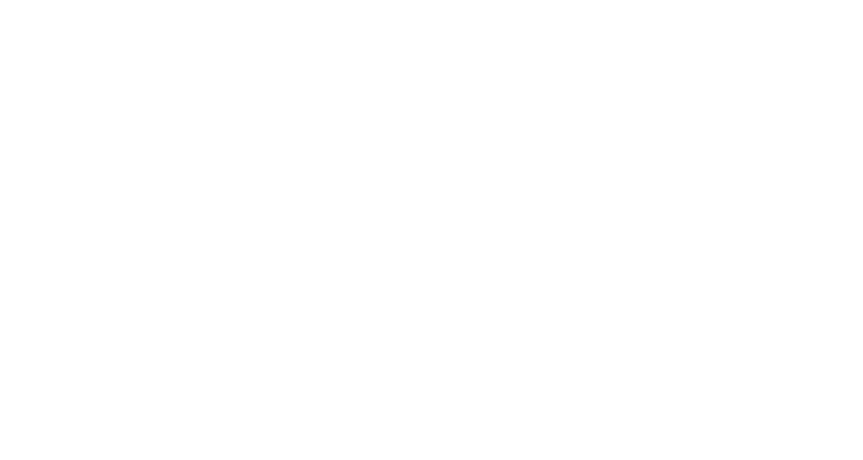
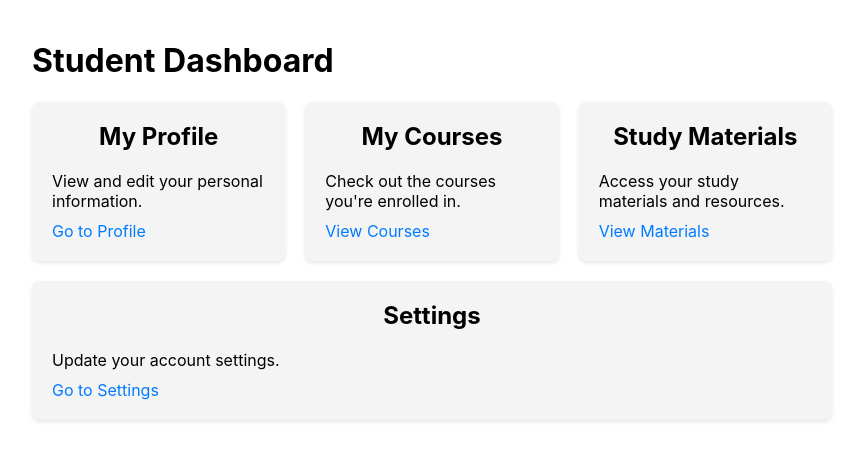
Before and after one commit to Preethika19/IntelliLearn, a React (Create React App) app: page /nextpage in a window 1280 px wide. Before the commit this address had no page. Shown: the top 460 px of the page, without its empty margins (208-1071 px from the left). Built offline with nearby package versions, Linux system fonts and the light colour scheme.

Commit message:
Updated login page to redirect to dashboard

```diff
--- a/src/App.js
+++ b/src/App.js
@@ -1,17 +1,18 @@
+// src/App.js
 import React from 'react';
-import { BrowserRouter as Router, Routes, Route } from 'react-router-dom';
-import LoginPage from './LoginPage';
-import Dashboard from './Dashboard'; // Make sure to create a Dashboard component
+import { BrowserRouter as Router, Route, Routes } from 'react-router-dom';
+import StudentLogin from './StudentLogin';
+import NextPage from './NextPage';
 
-const App = () => {
+function App() {
   return (
     <Router>
       <Routes>
-        <Route path="/" element={<LoginPage />} />
-        <Route path="/dashboard" element={<Dashboard />} />
+        <Route path="/nextpage" element={<NextPage />} />
+        <Route path="/" element={<StudentLogin />} />
       </Routes>
     </Router>
   );
-};
+}
 
 export default App;
--- a/src/NextPage.js
+++ b/src/NextPage.js
@@ -1,20 +1,36 @@
-// src/NextPage.js
+// src/StudentDashboard.js
 import React from 'react';
-import { useNavigate } from 'react-router-dom';
+import { Link } from 'react-router-dom';
+import './StudentDashboard.css'; // Optional: Create a CSS file for styling
 
-const NextPage = () => {
-  const navigate = useNavigate();
-
-  const handleNavigateToDashboard = () => {
-    navigate('/dashboard');
-  };
-
+const StudentDashboard = () => {
   return (
-    <div>
-      <h1>Welcome to the Next Page</h1>
-      <button onClick={handleNavigateToDashboard}>Go to Dashboard</button>
+    <div className="dashboard-container">
+      <h1>Student Dashboard</h1>
+      <div className="dashboard-content">
+        <div className="dashboard-card">
+          <h2>My Profile</h2>
+          <p>View and edit your personal information.</p>
+          <Link to="/profile">Go to Profile</Link>
+        </div>
+        <div className="dashboard-card">
+          <h2>My Courses</h2>
+          <p>Check out the courses you're enrolled in.</p>
+          <Link to="/courses">View Courses</Link>
+        </div>
+        <div className="dashboard-card">
+          <h2>Study Materials</h2>
+          <p>Access your study materials and resources.</p>
+          <Link to="/materials">View Materials</Link>
+        </div>
+        <div className="dashboard-card">
+          <h2>Settings</h2>
+          <p>Update your account settings.</p>
+          <Link to="/settings">Go to Settings</Link>
+        </div>
+      </div>
     </div>
   );
 };
 
-export default NextPage;
+export default StudentDashboard;
--- a/src/StudentLogin.js
+++ b/src/StudentLogin.js
@@ -1,51 +1,66 @@
+// src/StudentLogin.js
 import React, { useState } from 'react';
-import { useNavigate } from 'react-router-dom'; // React Router v6
+import { useNavigate } from 'react-router-dom'; // Updated for react-router-dom v6
+import './StudentLogin.css';
 
-const LoginPage = () => {
+const StudentLogin = () => {
   const [email, setEmail] = useState('');
   const [password, setPassword] = useState('');
   const [error, setError] = useState('');
-  const navigate = useNavigate();
+  const navigate = useNavigate(); // Updated for react-router-dom v6
 
-  const handleLogin = (e) => {
+  const handleSubmit = (e) => {
     e.preventDefault();
 
-    // Check if the email and password match your credentials
+    // Basic form validation
+    if (!email || !password) {
+      setError('Please fill in all fields');
+      return;
+    }
+
+    // Simple authentication check
     if (email === 'user@gmail.com' && password === 'password') {
-      // Redirect to dashboard upon successful login
-      navigate('/dashboard');
+      setError('');
+      navigate('/nextpage'); // Updated for react-router-dom v6
     } else {
-      setError('Invalid credentials. Please try again.');
+      setError('Invalid email or password');
     }
   };
 
   return (
-    <div>
-      <h2>Login</h2>
-      <form onSubmit={handleLogin}>
-        <div>
-          <label>Email:</label>
+    <div className="login-container">
+      <div className="login-box">
+        <h2>Student Login</h2>
+        <form onSubmit={handleSubmit}>
+          {error && <p className="error-message">{error}</p>}
+          <div className="form-group">
+            <label htmlFor="email">Email</label>
             <input
               type="email"
+              id="email"
               value={email}
               onChange={(e) => setEmail(e.target.value)}
+              placeholder="Enter your email"
               required
             />
           </div>
-        <div>
-          <label>Password:</label>
+          <div className="form-group">
+            <label htmlFor="password">Password</label>
             <input
               type="password"
+              id="password"
               value={password}
               onChange={(e) => setPassword(e.target.value)}
+              placeholder="Enter your password"
               required
             />
           </div>
-        {error && <p style={{ color: 'red' }}>{error}</p>}
-        <button type="submit">Login</button>
+          <button type="submit" className="login-btn">Login</button>
         </form>
+        <p className="forgot-password">Forgot your password?</p>
+      </div>
     </div>
   );
 };
 
-export default LoginPage;
+export default StudentLogin;
```
Also changed, not shown: src/StudentDashboard.js (+33 -8 lines). Lines whose indentation alone changed are shown as unchanged.
